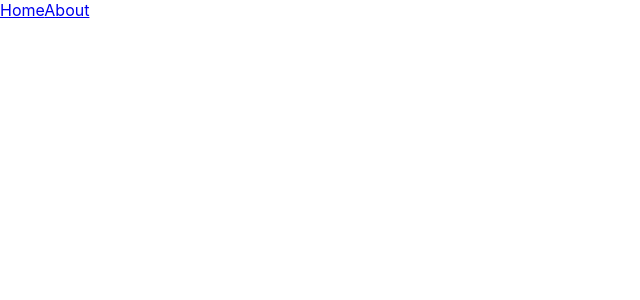
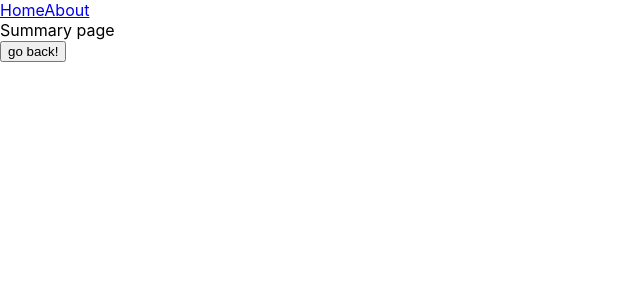
Before and after one commit to 10009ukk/react-practice, a React (Create React App) app: page /summary in a window 1280 px wide. Before the commit this address had no page. Shown: the top 300 px of the page, without its empty margins (0-640 px from the left). Built offline with nearby package versions, Linux system fonts and the light colour scheme.

Commit message:
useNavigate

```diff
--- a/src/App.js
+++ b/src/App.js
@@ -2,6 +2,7 @@ import { Route, Routes } from "react-router-dom";
 import { About } from "./router/About";
 import { Home } from "./router/Home";
 import { NavBar } from "./router/NavBar";
+import { Summary } from "./router/Summary";
 
 function App() {
   return (
@@ -10,6 +11,7 @@ function App() {
       <Routes>
         <Route path="/" element={<Home />} />
         <Route path="about" element={<About />} />
+        <Route path="summary" element={<Summary />} />
       </Routes>
     </>
   );
--- a/src/router/Home.js
+++ b/src/router/Home.js
@@ -1,5 +1,11 @@
+import { useNavigate } from "react-router-dom"
+
 export const Home = () => {
+    const navigate = useNavigate();
     return (
-        <div>Home page</div>
+        <>
+            <div>Home page</div>
+            <button onClick={() => navigate("summary")}>Pay on!</button>
+        </>
     )
 }
--- /dev/null
+++ b/src/router/Summary.js
@@ -0,0 +1,12 @@
+import React from 'react';
+import { useNavigate } from 'react-router-dom';
+
+export const Summary = () => {
+    const navigate = useNavigate();
+  return (
+      <>
+        <div>Summary page</div>
+        <button onClick={() => navigate(-1)}>go back!</button>
+      </>
+  )
+};
```
